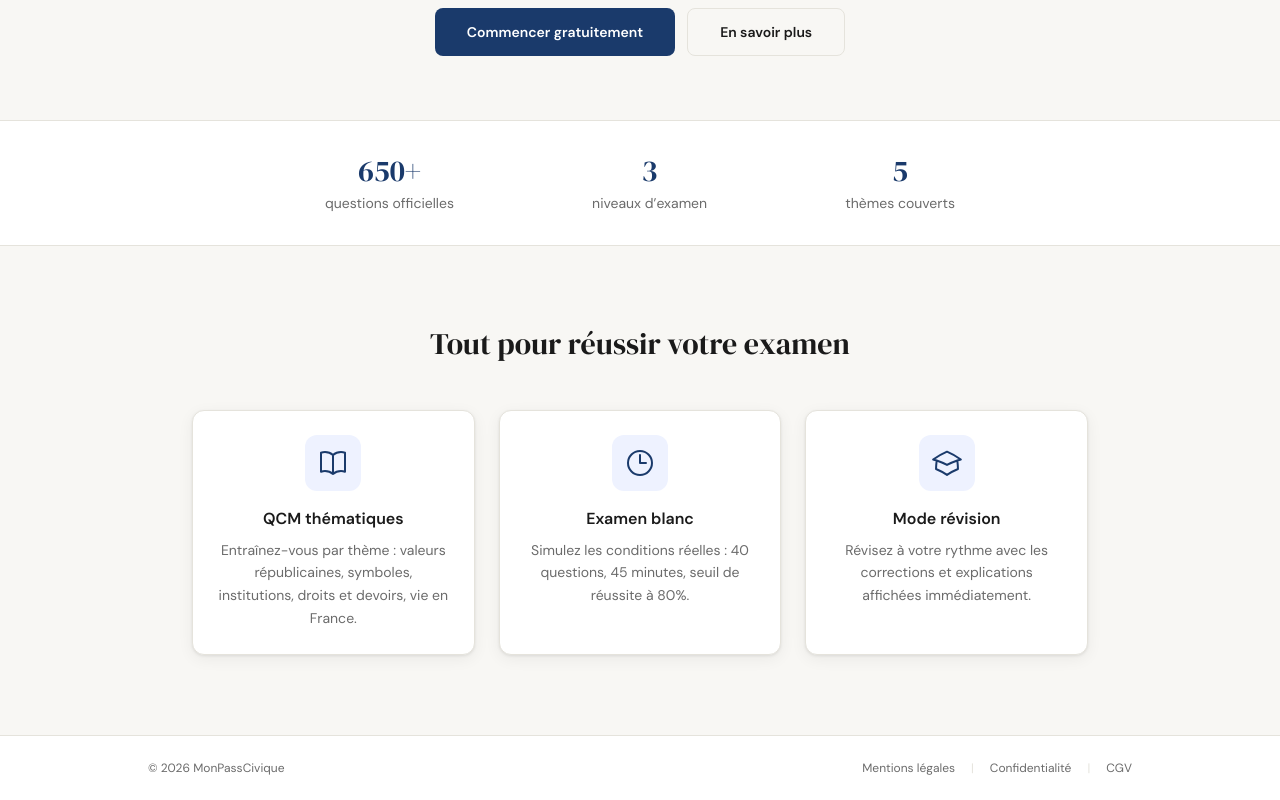
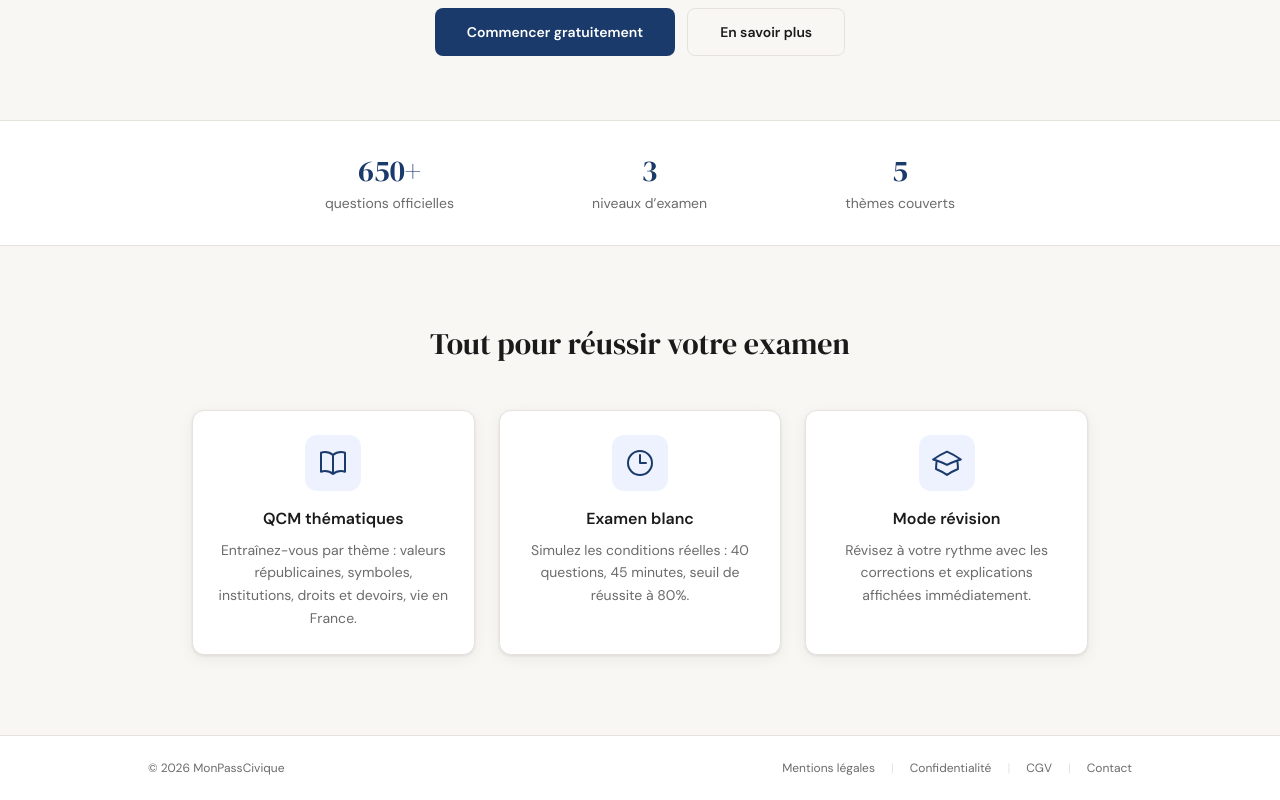
Before and after one commit to hassanebry/civic-exam-prep, a Next.js app: page / in a window 1280 px wide. Shown: the part 457-1257 px from the top of the page. Built offline with nearby package versions, Linux system fonts and the light colour scheme; no server answers.

Commit message:
feat: add contact link to footer navigation

```diff
--- a/src/components/layout/Footer.tsx
+++ b/src/components/layout/Footer.tsx
@@ -26,6 +26,13 @@ export function Footer() {
           >
             CGV
           </Link>
+          <span className="text-border">|</span>
+          <Link
+            href="/contact"
+            className="transition-colors hover:text-primary"
+          >
+            Contact
+          </Link>
         </nav>
       </div>
     </footer>
```
